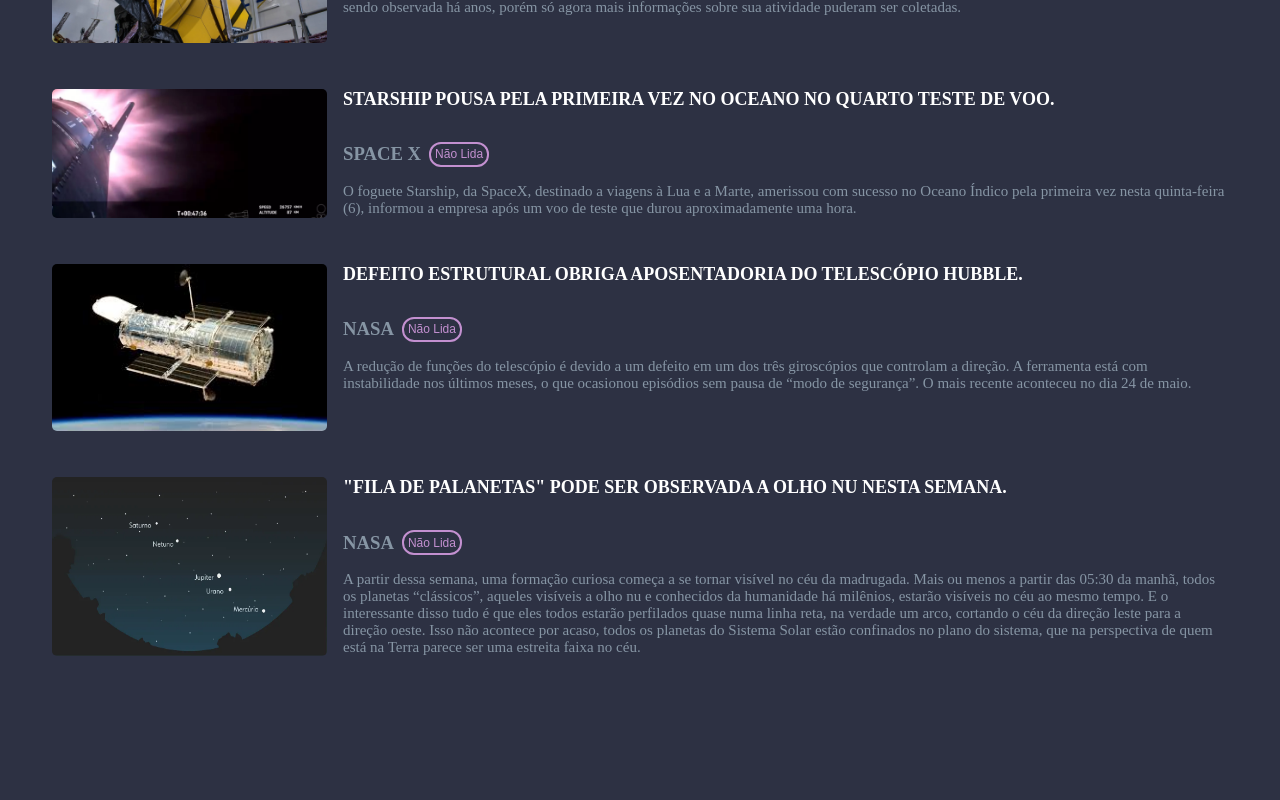
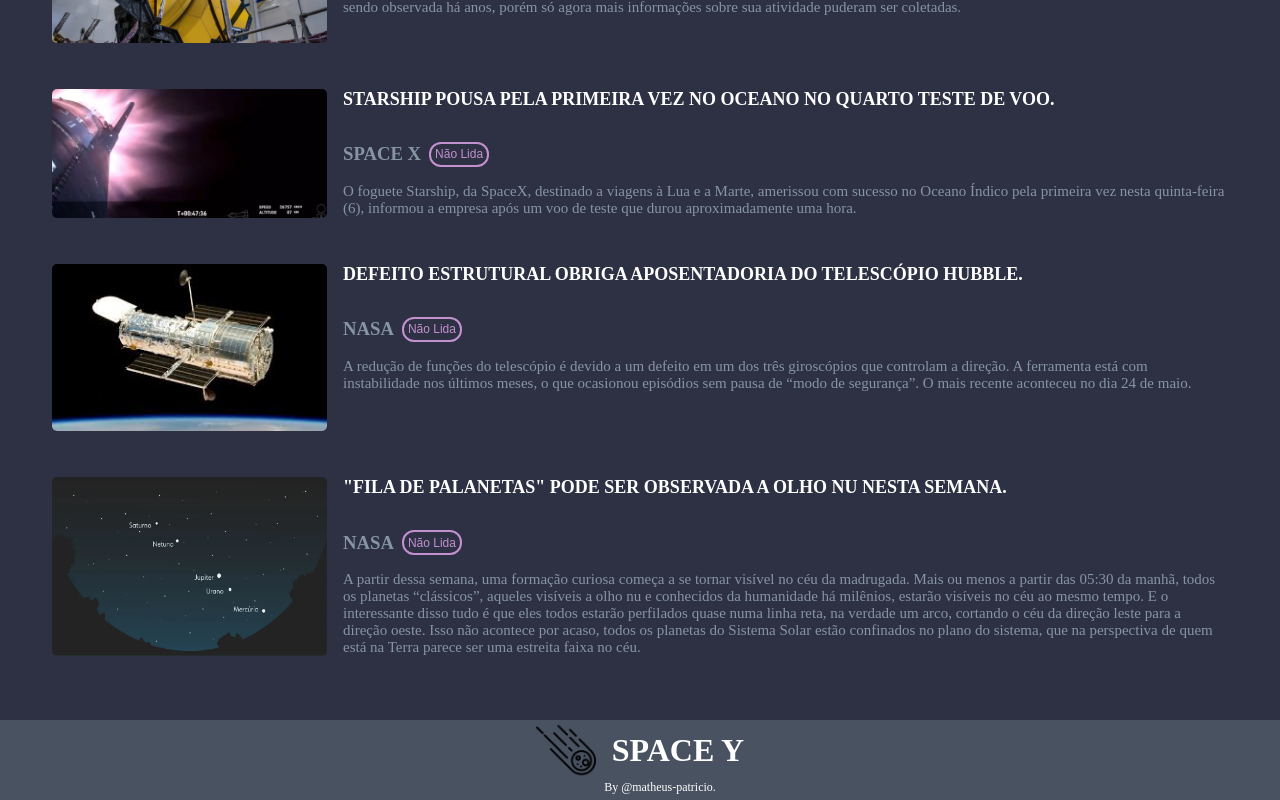
Before and after one commit to Matheus-Patricio/ReactPage-adaTech-Course, a React (Create React App) app in the folder my-app/: page / in a window 1280 px wide. Shown: the part 256-1056 px from the top of the page. Before the commit the page ends 976 px from the top, so only its background shows below. Built offline with nearby package versions, Linux system fonts and the light colour scheme.

Commit message:
footer component and issue fixed #1

```diff
--- a/my-app/src/App.jsx
+++ b/my-app/src/App.jsx
@@ -2,8 +2,9 @@ import './App.css';
 
 
 import NavBar from './components/navBar/navBar';
+import { Article } from './components/article/Article';
+import { Footer } from './components/footer/footer';
 import './styles/App.css'
-import { Article } from './components/article/Article';
 
 /*iMAGES*/
 import jameswebb from './assets/imgs/jameswebb.png'
@@ -59,6 +60,10 @@ class App extends React.Component {
 
       </section>
 
+      <footer id='footer'>
+        <Footer />
+      </footer>
+
       </>
     )
   }
--- a/my-app/src/components/article/Article.jsx
+++ b/my-app/src/components/article/Article.jsx
@@ -1,13 +1,10 @@
+import { useState } from 'react'
 import React from 'react'
 import './article_style.css'
 
 
 export function Article({title, state, provider, description, thumbnail}) {
-    state = {reader: false}
-    const AltState = () => {
-        this.setState({reader: !state.reader})
-    }
-
+    const [reader, setReader] = useState(false)
 
 
         return (
@@ -20,7 +17,8 @@ export function Article({title, state, provider, description, thumbnail}) {
                         <h3>{provider}</h3>
 
                         <button
-                        onClick={AltState}>{state.reader ? "Lida" : "Não Lida"}
+                        onClick={() => {
+                            setReader(!reader)}}>{reader ? "Lida" : "Não Lida"}
                         </button>
                     </div>
                     <p>{description}</p>
--- /dev/null
+++ b/my-app/src/components/footer/footer.jsx
@@ -0,0 +1,18 @@
+import logoImg from '../../assets/imgs/meteorite.png'
+import React from "react";
+import './footer_style.css'
+
+export function Footer() {
+    return(
+        <footer id="footer-content">
+            <div className="footer-brand">
+                <img src={logoImg} alt="SpaceY" id='brand-logo' />
+                <h1>SPACE Y</h1>
+            </div>
+
+            <span>
+                <a href="https://github.com/Matheus-Patricio">By @matheus-patricio.</a>
+            </span>
+        </footer>
+    )
+}
--- /dev/null
+++ b/my-app/src/components/footer/footer_style.css
@@ -0,0 +1,37 @@
+footer {
+    background-color: #485260;
+
+}
+
+#footer-content {
+    display: flex;
+    flex-direction: column;
+    align-items: center;
+    height: 80px;
+    max-width: 1240px;
+    margin: 0 auto;
+    padding: 0 2rem;
+
+
+}
+
+#brand-logo {
+    width: 60px;
+}
+
+.footer-brand {
+    display: flex;
+    align-items: center;
+    gap: 1rem;
+}
+
+span {
+    font-size: 12px;
+    margin-left: 40px;
+}
+
+span a:hover {
+    color: #728ea7;
+    font-weight: 500;
+    transition: all 0.3s;
+}
```
